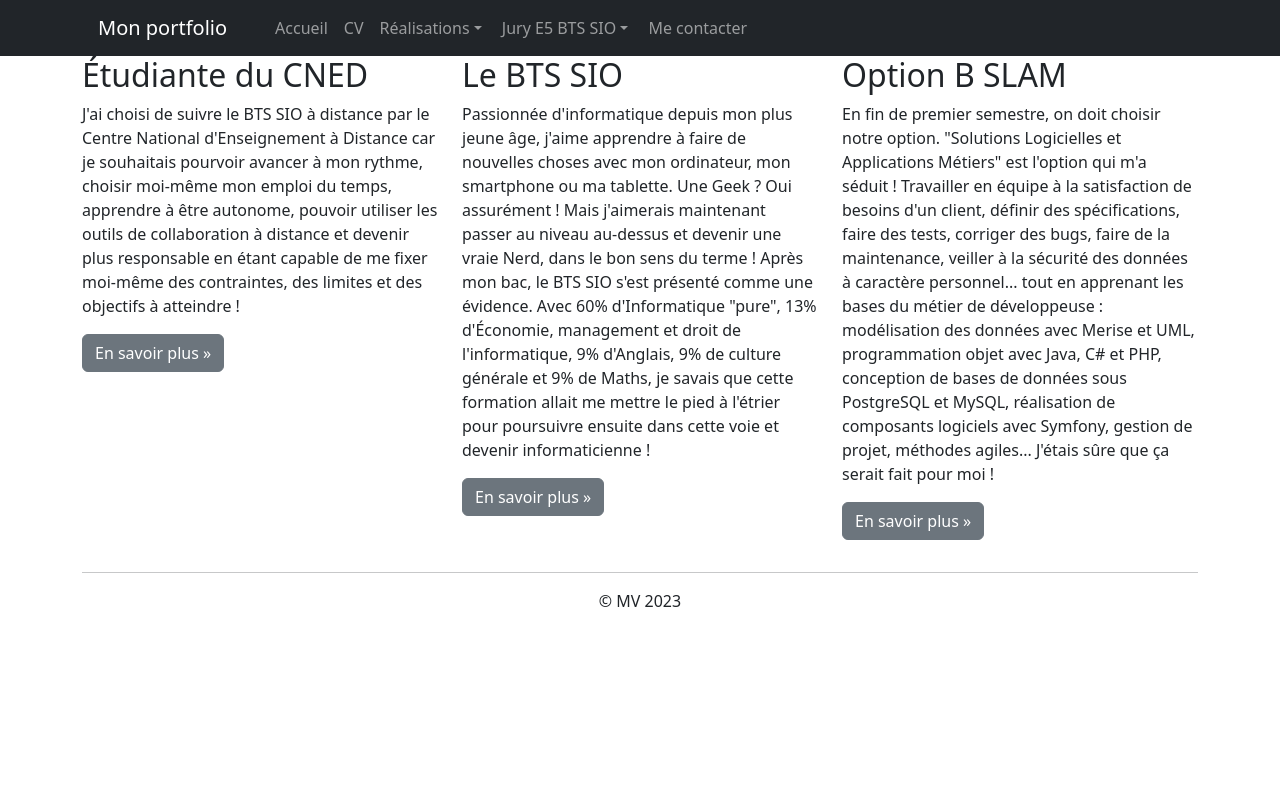
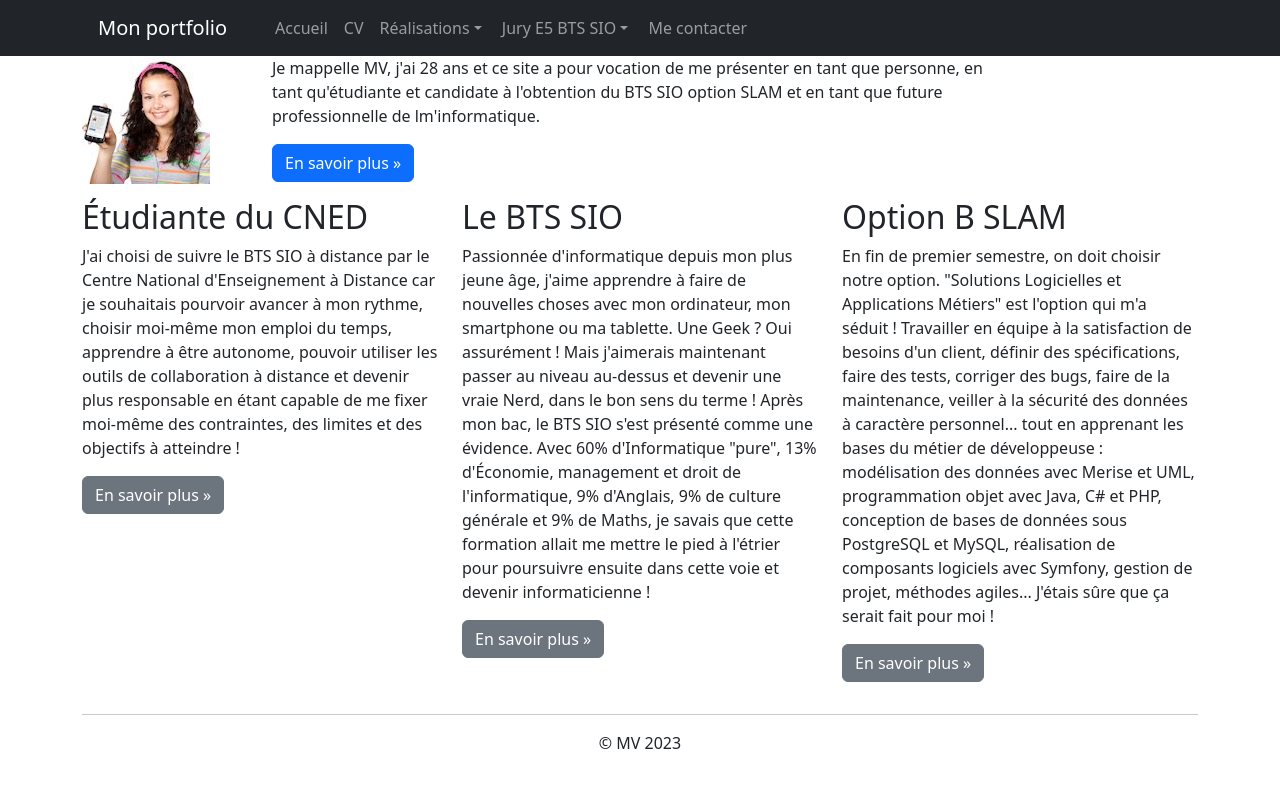
Before and after one commit to Mysval/mysval.github.io, a plain HTML site: page index.html in a window 1280 px wide. Drawn offline with nearby package versions, Linux system fonts and the light colour scheme.

Commit message:
Ajout d'un header Task #6 - Ajouter une photo dans le header

```diff
--- a/index.html
+++ b/index.html
@@ -14,7 +14,24 @@
     <title>Portofolio de MV (BTS SIO 2023)</title>
   </head>
   <body>
-    <h1>Bonjour et bienvenue sur mon portofolio !</h1>
+      <header>
+        <h1>Bonjour et bienvenue sur mon portofolio !</h1>
+        <div class="container">
+            <div class="row">
+                <div class='col-lg-2'>
+                    <img src='./AmeliaPilou.jpg' alt="une fille">
+                </div>
+                <div class="col-lg-8">
+                    <p>Je mappelle MV, j'ai 28 ans et ce site a pour vocation de me présenter en tant que personne,
+                    en tant qu'étudiante et candidate à l'obtention du BTS SIO option SLAM et en tant que future professionnelle
+                    de lm'informatique. </p>
+                    <p><a class="btn btn-primary" href="http://www.cned.fr" target="_blank"
+                          role="button">En savoir plus »</a>
+                    </p>
+                </div>
+            </div>
+        </div>
+    </header>
     <nav class="navbar navbar-dark bg-dark fixed-top navbar-expand-md">
         <div class="container">
             <button type="button" class="navbar-toggler" data-toggle="collapse" data-target="#navbar" aria-controls="navbar">
@@ -102,6 +119,9 @@
         </div>
     </nav>
 
+
+
+
     <div class="jumbotron"></div> <!-- Emplacement pour le contenu principal de la page -->
     <footer>
       <div class="container">
```
Also changed, not shown: AmeliaPilou.jpg (renamed from fichiersimages/images/AmeliaPilou.jpg).
